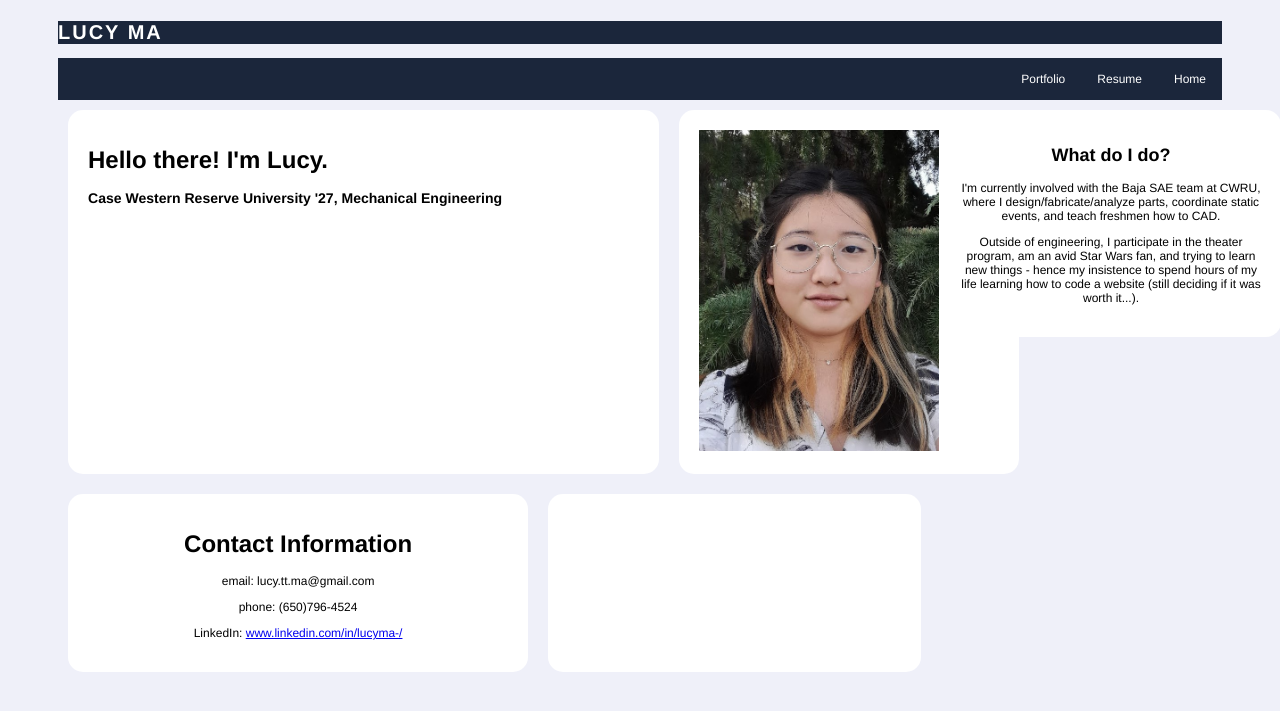
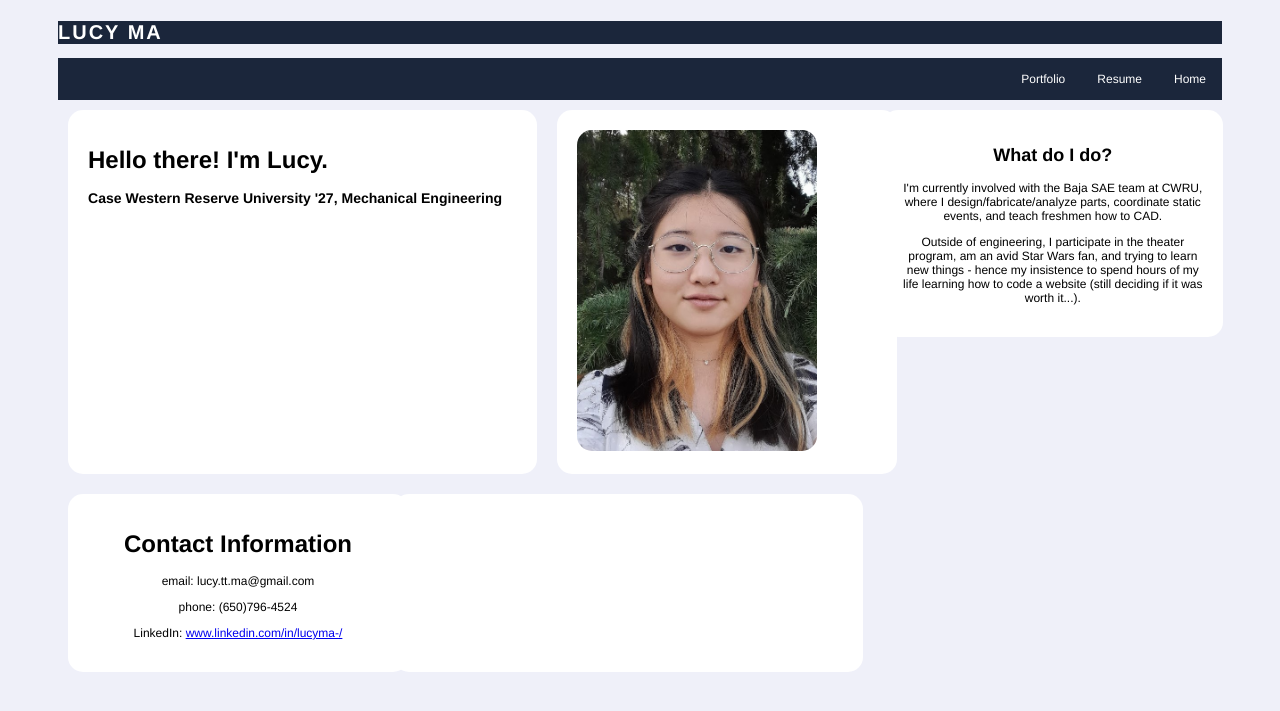
Before and after one commit to lucyttma/lucyttma.github.io, a Jekyll site: the page built from index.html, in a window 1280 px wide. Shown: the top 711 px of the page. Built offline with Jekyll 4.4.1, drawn with Linux system fonts in a browser that asks for light colours.

Commit message:
Update main.scss

```diff
--- a/_sass/main.scss
+++ b/_sass/main.scss
@@ -55,7 +55,9 @@ body {
 
 .home_grid {
   display: grid;
-  grid-template-columns: 75% 1fr;
+  left: 100px;
+  right: 100px;
+  grid-template-columns: 70% 1fr;
 }
 
 .home_wrapper_left {
@@ -64,12 +66,12 @@ body {
 
 .home_wrapper_top {
   display: grid;
-  grid-template-columns: 70% 1fr;
+  grid-template-columns: 60% 1fr;
 }
 
 .home_wrapper_lower {
   display: grid;
-  grid-template-columns: 55% 1fr;
+  grid-template-columns: 40% 1fr;
 }
 
 .div-hcard {
@@ -84,6 +86,7 @@ body {
     width: 80%;
     height: auto;
     margin: auto;
+    border-radius: 15px;
   }
 }
 
```
